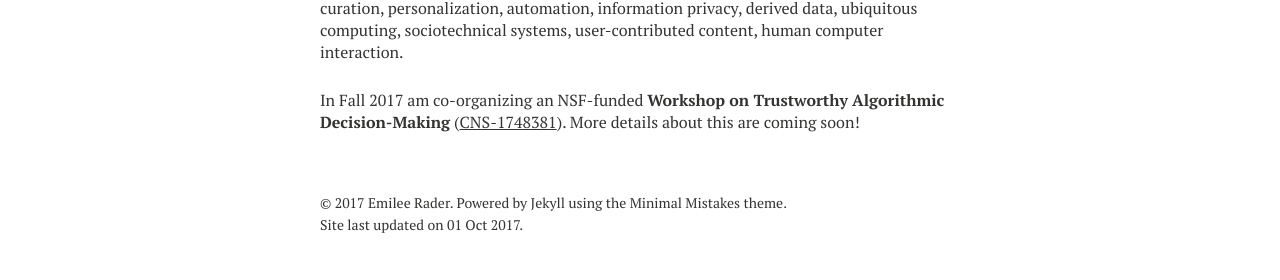
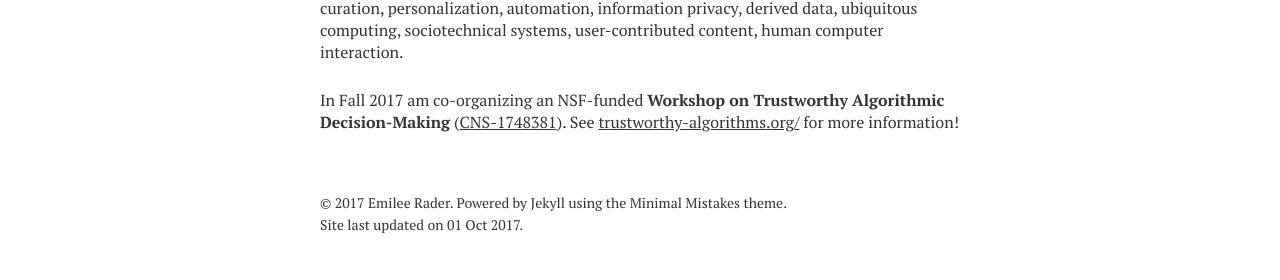
Before and after one commit to bierdoctor/bierdoctor.github.io, a Jekyll site: the page built from index.md, in a window 1280 px wide. Shown: the part 1025-1305 px from the top of the page. Built offline with Jekyll 4.4.1, drawn with Linux system fonts in a browser that asks for light colours; nearby versions of some CDN libraries.

Commit message:
add workshop URL to main page

```diff
--- a/index.md
+++ b/index.md
@@ -12,4 +12,4 @@ Lately, I have been working on how to help users manage the privacy social dilem
 
 My research is currently funded by NSF SaTC award [CNS-1524296](http://www.nsf.gov/awardsearch/showAward?AWD_ID=1524296), and by an endowment to MSU from AT&T. Some keywords to describe my research interests are: algorithmic curation, personalization, automation, information privacy, derived data, ubiquitous computing, sociotechnical systems, user-contributed content, human computer interaction.
 
-In Fall 2017 am co-organizing an NSF-funded **Workshop on Trustworthy Algorithmic Decision-Making** ([CNS-1748381](https://www.nsf.gov/awardsearch/showAward?AWD_ID=1748381)). More details about this are coming soon!
+In Fall 2017 am co-organizing an NSF-funded **Workshop on Trustworthy Algorithmic Decision-Making** ([CNS-1748381](https://www.nsf.gov/awardsearch/showAward?AWD_ID=1748381)). See [trustworthy-algorithms.org/](http://trustworthy-algorithms.org/) for more information!
```
